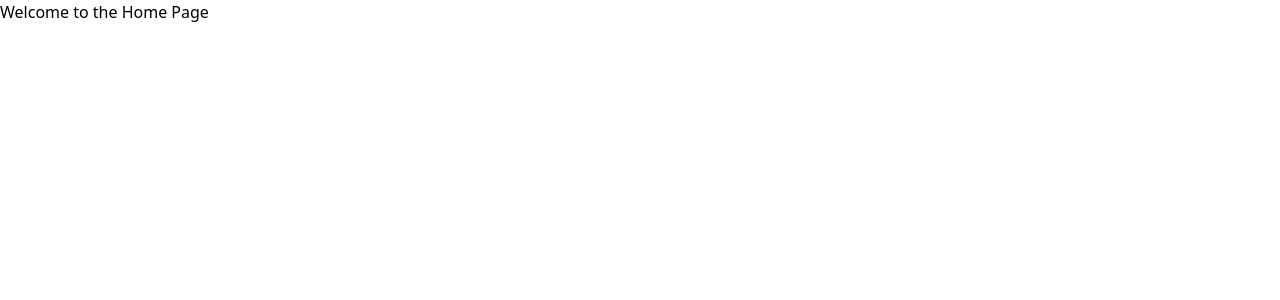
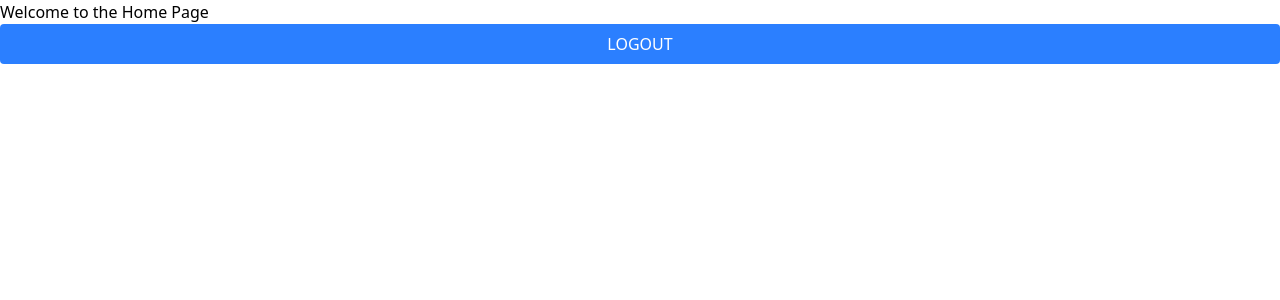
Before and after one commit to hamza9021/Socio, a React (Vite) app in the folder FRONTEND/: page / in a window 1280 px wide. Shown: the top 300 px of the page. Built offline with nearby package versions, Linux system fonts and the light colour scheme; no server answers.

Commit message:
Refactor User API class, implement logout functionality, and update HomePage with logout button

```diff
--- a/FRONTEND/src/Apis/User/User.Apis.js
+++ b/FRONTEND/src/Apis/User/User.Apis.js
@@ -2,10 +2,6 @@ import axiosInstance from "../../utils/axios.instance";
 
 class User {
 
-  constructor() {
-    this.dispatch = useDispatch();
-    this.userState = useSelector((state) => state.user);
-  }
   static async registerUser(data) {
     try {
 
@@ -35,6 +31,15 @@ class User {
     }
   }
 
+  static async logoutUser() {
+    try {
+      const response = await axiosInstance.post("/api/v1/users/logout");
+      return response;
+    } catch (error) {
+      return error.response;
+    }
+  }
+
 }
 
 
--- a/FRONTEND/src/Components/Button.jsx
+++ b/FRONTEND/src/Components/Button.jsx
@@ -1,9 +1,17 @@
 const Button = ({ onClick, children, className, ...props }) => {
+    console.log('Button onClick prop:', onClick);
+
+    const handleOnClick = (e) => {
+        console.log('Button clicked');
+        onClick?.(e);
+    };
+
     return (
-        <button onClick={onClick} className={className} {...props}>
+        <button onClick={handleOnClick} className={className} {...props}>
             {children}
         </button>
     );
 };
 
+
 export default Button;
--- a/FRONTEND/src/Pages/Auth/LoginPage.jsx
+++ b/FRONTEND/src/Pages/Auth/LoginPage.jsx
@@ -31,7 +31,7 @@ const LoginPage = () => {
             if (response) {
                 const userInfo = response.data?.data;
                 dispatch(login(userInfo));
-                // navigate("/");
+                navigate("/");
             }
         } catch (error) {
             console.log("Login error: ", error);
--- a/FRONTEND/src/Pages/HomePage.jsx
+++ b/FRONTEND/src/Pages/HomePage.jsx
@@ -1,7 +1,21 @@
 import { useSelector } from 'react-redux';
+import Button from "../Components/Button"
+import User from "../Apis/User/User.Apis"
+import { logout } from '../features/user/userSlice';
+import { useDispatch } from 'react-redux';
+
 
 const HomePage = () => {
     const user = useSelector((state) => state.user);
+    const dispatch = useDispatch();
+
+    const handleLogout = async () => {
+        const response = await User.logoutUser();
+        console.log("Logout response: ", response);
+        if (response) {
+            dispatch(logout());
+        }
+    }
 
     return (
         <div>
@@ -12,6 +26,7 @@ const HomePage = () => {
                     <p>{user.userInfo.email}</p>
                 </div>
             ) : null}
+            <Button onClick={handleLogout} className={"w-full py-2 bg-blue-500 text-white rounded hover:bg-blue-600 disabled:bg-gray-400"}>LOGOUT</Button>
         </div>
     );
 };
```
